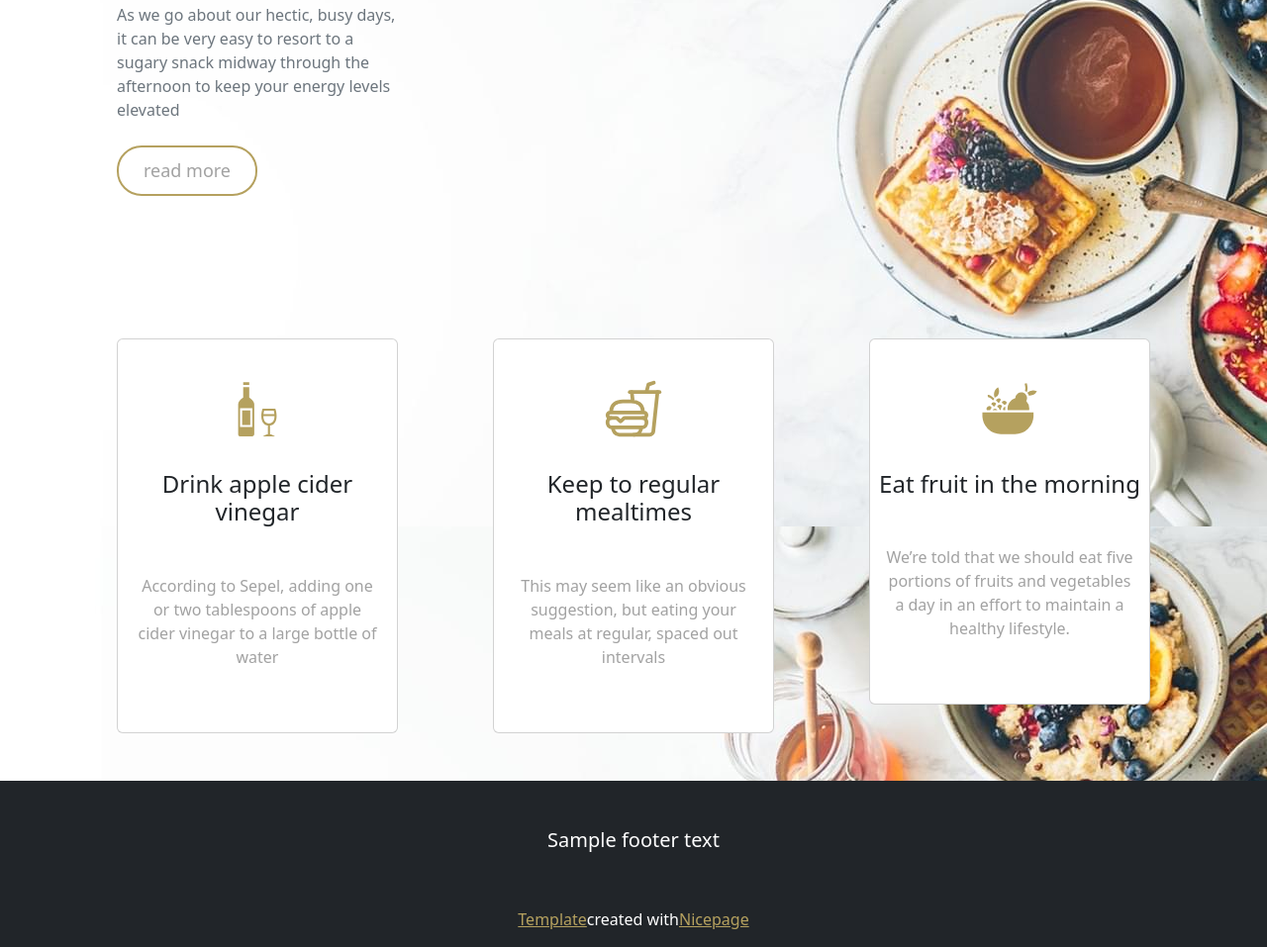
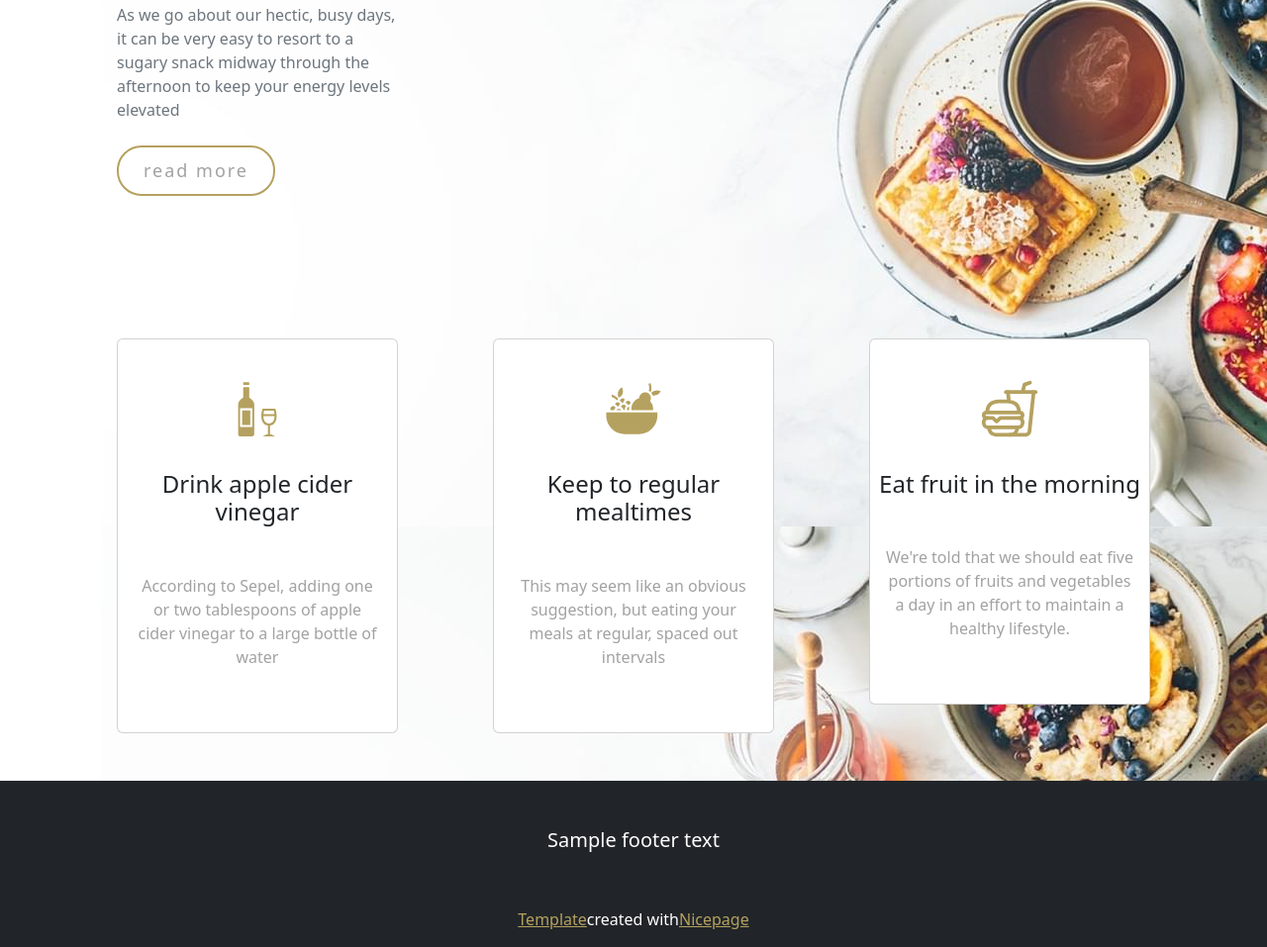
Before and after one commit to Santhosh-doodleblue/UI, a React app in the folder ui/: page / in a window 1280 px wide. Shown: the part 341-1298 px from the top of the page at 99% size. Built offline with nearby package versions, Linux system fonts and the light colour scheme.

Commit message:
Updated Child

```diff
--- a/ui/src/Components/App.css
+++ b/ui/src/Components/App.css
@@ -1,6 +1,6 @@
 @import url("https://fonts.googleapis.com/css2?family=Oswald&display=swap");
 
-.body {
+.wrap {
   width: 100%;
   min-height: 100vh;
   background-image: url(./Sugar-b.jpeg);
@@ -19,13 +19,14 @@
 .col-md-4 p {
   color: #a2a2a2;
 }
-.button {
+.read {
   padding: 10px 25px;
   font-size: large;
   border: 2px solid #b5a15f;
   border-radius: 25px;
   background-color: white;
   color: #a2a2a2;
+  letter-spacing: 2px;
 }
 .footer a {
   color: #b5a15f;
--- a/ui/src/Components/App.js
+++ b/ui/src/Components/App.js
@@ -4,10 +4,28 @@ import "bootstrap/dist/css/bootstrap.min.css";
 import { GiWineBottle } from "react-icons/gi";
 import { GiFruitBowl } from "react-icons/gi";
 import { IoFastFoodOutline } from "react-icons/io5";
+import Cards from "./Cards";
 function App() {
+  const data = [
+    {
+      icon: <GiWineBottle />,
+      title: "Drink apple cider vinegar",
+      text: "According to Sepel, adding one or two tablespoons of apple cider vinegar to a large bottle of water",
+    },
+    {
+      icon: <GiFruitBowl />,
+      title: "Keep to regular mealtimes",
+      text: "This may seem like an obvious suggestion, but eating your meals at regular, spaced out intervals",
+    },
+    {
+      icon: <IoFastFoodOutline />,
+      title: "Eat fruit in the morning",
+      text: " We're told that we should eat five portions of fruits and vegetables a day in an effort to maintain a healthy lifestyle.",
+    },
+  ];
   return (
     <>
-      <div className="body ">
+      <div className="wrap ">
         <div className="container py-5">
           <div className="row py-5">
             <div className="col-md-4 px-5 ">
@@ -18,24 +36,16 @@ function App() {
                 resort to a sugary snack midway through the afternoon to keep
                 your energy levels elevated
               </p>
-              <button className="button">read more</button>
+              <button className="read">read more</button>
             </div>
           </div>
         </div>
-        <div className="container">
+
+        <Cards data={data} />
+      </div>
+
+      {/* <div className="container">
           <div className="row">
-            <div className="col-md-4 p-5">
-              <div className="card text-center">
-                <h1 className="card-title my-4">
-                  <GiWineBottle />
-                </h1>
-                <h4 className="card-title my-2">Drink apple cider vinegar </h4>
-                <p className="card-text my-4 mb-5 p-3 ">
-                  According to Sepel, adding one or two tablespoons of apple
-                  cider vinegar to a large bottle of water
-                </p>
-              </div>
-            </div>
             <div className="col-md-4 p-5">
               <div className="card text-center">
                 <h1 className="card-title my-4">
@@ -60,14 +70,13 @@ function App() {
                 </p>
               </div>
             </div>
-          </div>
-        </div>
-        <div className="container-fluid bg-dark text-white text-center">
-          <h5 className=" py-5">Sample footer text</h5>
-          <div className="footer d-flex justify-content-center">
-            <a href="#">Template</a>
-            <p>created with</p> <a href="#a">Nicepage</a>
-          </div>
+          </div> */}
+
+      <div className="container-fluid bg-dark text-white text-center">
+        <h5 className=" py-5">Sample footer text</h5>
+        <div className="footer d-flex justify-content-center">
+          <a href="#">Template</a>
+          <p>created with</p> <a href="#a">Nicepage</a>
         </div>
       </div>
     </>
--- /dev/null
+++ b/ui/src/Components/Cards.js
@@ -0,0 +1,28 @@
+import React from "react";
+
+function Cards({ data }) {
+  return (
+    <div>
+      <div className="container">
+        <div className="row">
+          {data.map((list) => {
+            const { icon, title, text } = list;
+            return (
+              <>
+                <div className="col-md-4 p-5">
+                  <div className="card text-center">
+                    <h1 className="card-title my-4">{icon}</h1>
+                    <h4 className="card-title my-2">{title}</h4>
+                    <p className="card-text my-4 mb-5 p-3">{text}</p>
+                  </div>
+                </div>
+              </>
+            );
+          })}
+        </div>
+      </div>
+    </div>
+  );
+}
+
+export default Cards;
```
